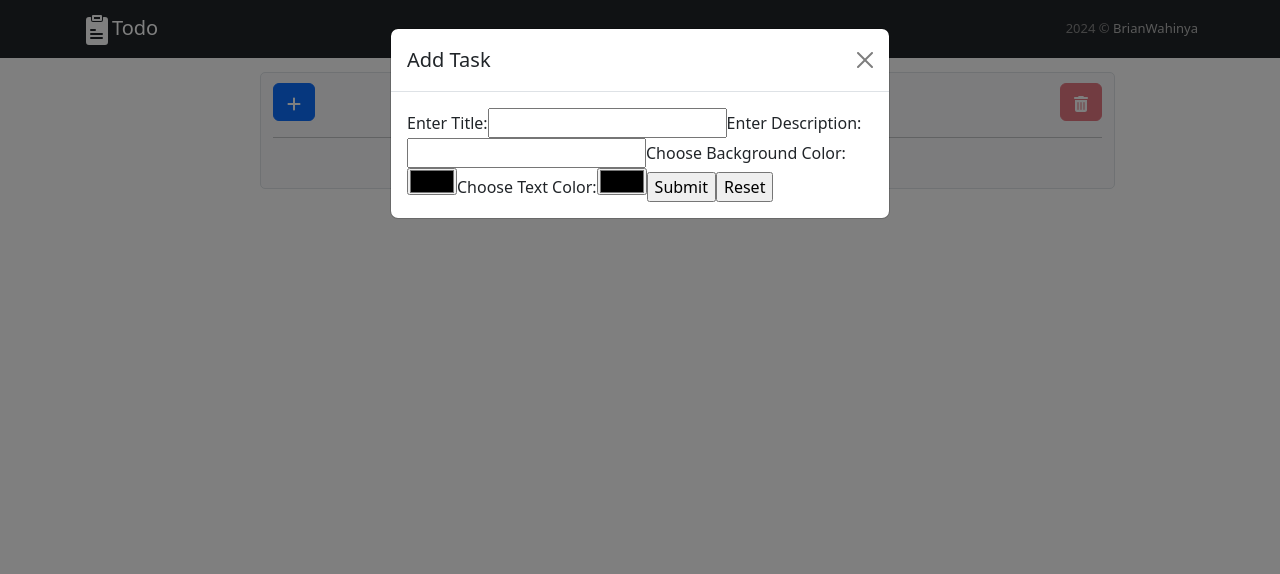
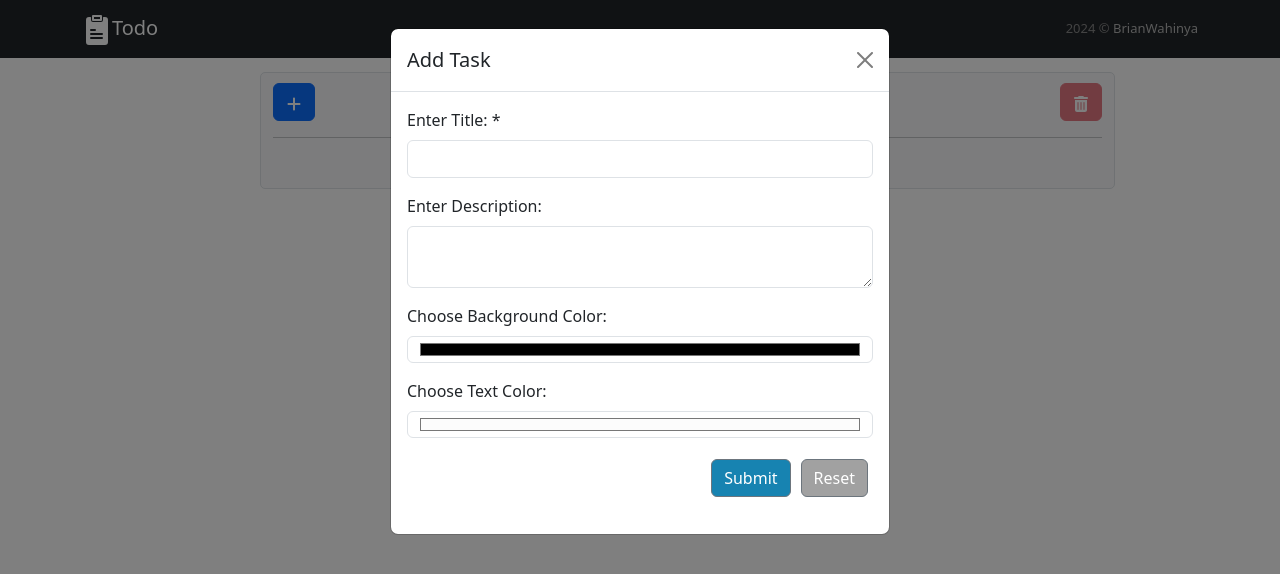
Before and after one commit to BrianWahinya/react-todo, a React (Vite) app: page / in a window 1280 px wide. Both pictures are taken after a click on the button 294 px from the left and 102 px from the top of the page. Shown: the top 574 px of the page. Built offline with nearby package versions, Linux system fonts and the light colour scheme.

Commit message:
Modal form styling configured to reactstrap and enabled TaskCard bg and txt colors

```diff
--- a/src/components/Form/Form.jsx
+++ b/src/components/Form/Form.jsx
@@ -1,5 +1,15 @@
 import { useState } from "react";
 import { shallowObjEqual } from "../../helpers/utils";
+import {
+  Form as ReactForm,
+  FormFeedback,
+  FormGroup,
+  FormText,
+  Input,
+  Label,
+} from "reactstrap";
+import Button from "../Button/Button";
+import "./form.css";
 
 const Form = ({ action, initialState }) => {
   const [data, setData] = useState(
@@ -7,9 +17,10 @@ const Form = ({ action, initialState }) => {
       title: "",
       desc: "",
       bgcolor: "#000000",
-      txtcolor: "#000000",
+      txtcolor: "#FCFCFC",
     }
   );
+  const [error, setError] = useState(false);
 
   const reset = () => {
     setData(initialState);
@@ -17,54 +28,83 @@ const Form = ({ action, initialState }) => {
 
   const submit = (e) => {
     e.preventDefault();
-    if (data.title && !shallowObjEqual(initialState, data)) {
+
+    if (!data.title.length) {
+      setError(true);
+    }
+    if (data.title.length && !shallowObjEqual(initialState, data)) {
+      setError(false);
       action(data, reset);
     }
   };
 
   const changeValue = (id, event) => {
+    setError(false);
     setData((d) => ({ ...d, [id]: event.target.value }));
   };
 
   return (
-    <div>
-      <form>
-        <label htmlFor="task-title">Enter Title:</label>
-        <input
+    <>
+      <ReactForm className="todo-form">
+        <FormGroup>
+          <Label for="task-title">Enter Title: *</Label>
+          <Input
             id="task-title"
             type="text"
             className="input-task"
             value={data.title}
             onChange={(e) => changeValue("title", e)}
+            valid={!error && data.title.length > 0}
+            invalid={error}
           />
-        <label htmlFor="task-desc">Enter Description:</label>
-        <input
+          {error && <FormFeedback invalid>Title is required</FormFeedback>}
+        </FormGroup>
+        <FormGroup>
+          <Label for="task-desc">Enter Description:</Label>
+          <Input
             id="task-desc"
             type="textarea"
             className="input-task"
             value={data.desc}
             onChange={(e) => changeValue("desc", e)}
           />
-        <label htmlFor="task-bgcolor">Choose Background Color:</label>
-        <input
+        </FormGroup>
+        <FormGroup>
+          <Label for="task-bgcolor">Choose Background Color:</Label>
+          <Input
             id="task-bgcolor"
             type="color"
             className="input-task task-color"
             value={data.bgcolor}
             onChange={(e) => changeValue("bgcolor", e)}
           />
-        <label htmlFor="task-txtcolor">Choose Text Color:</label>
-        <input
+        </FormGroup>
+        <FormGroup>
+          <Label for="task-txtcolor">Choose Text Color:</Label>
+          <Input
             id="task-txtcolor"
             type="color"
             className="input-task task-color"
             value={data.txtcolor}
             onChange={(e) => changeValue("txtcolor", e)}
           />
-        <input onClick={submit} type="submit" />
-        <input onClick={reset} type="reset" />
-      </form>
-    </div>
+        </FormGroup>
+        <FormGroup className="form-controls">
+          <Button
+            onClick={submit}
+            type="submit"
+            name="Submit"
+            style={{ backgroundColor: "#0077aae8" }}
+          />
+          <Button
+            onClick={reset}
+            type="reset"
+            name="Reset"
+            style={{ backgroundColor: "#999999eb" }}
+          />
+        </FormGroup>
+      </ReactForm>
+    </>
   );
 };
 
--- /dev/null
+++ b/src/components/Form/form.css
@@ -0,0 +1,7 @@
+.todo-form .form-controls {
+  display: flex;
+  justify-content: end;
+}
+.todo-form .form-controls button {
+  margin: 5px;
+}
--- a/src/components/Task/Task.jsx
+++ b/src/components/Task/Task.jsx
@@ -1,6 +1,7 @@
 import { Card, CardBody, CardHeader, CardText, CardTitle } from "reactstrap";
 import { DeleteTask, EditTask } from "../../features";
 import "./task.css";
+import { insertBgOpacity } from "../../helpers/utils";
 
 const genDateTime = (id) => {
   const splitId = id.split("_");
@@ -16,9 +17,15 @@ const genDateTime = (id) => {
   return `${year}-${month}-${day} ${hours}:${minutes}`;
 };
 
-const Task = ({ id, title, desc, date }) => {
+const Task = ({ id, title, desc, txtcolor, bgcolor, date }) => {
   return (
-    <Card className="my-2 task" color="primary" inverse>
+    <Card
+      className="my-2 task"
+      style={{
+        backgroundColor: insertBgOpacity(bgcolor) || "#0d6efd80",
+        color: txtcolor,
+      }}
+    >
       <CardHeader>{genDateTime(id)}</CardHeader>
       <CardBody>
         <CardTitle tag="h5">{title}</CardTitle>
--- a/src/features/AddTask/AddTask.jsx
+++ b/src/features/AddTask/AddTask.jsx
@@ -6,7 +6,7 @@ const defaultTask = {
   title: "",
   desc: "",
   bgcolor: "#000000",
-  txtcolor: "#000000",
+  txtcolor: "#FCFCFC",
 };
 
 const AddTask = () => {
--- a/src/helpers/utils.js
+++ b/src/helpers/utils.js
@@ -19,6 +19,27 @@ export const genRandomId = () => {
   const randomInt = genRandomInt(1000, 9999);
   const randomStr = genRandomStr(3);
   return `${timestamp}_${randomStr}_${randomInt}`;
+};
+
+const opacityHslRgb = (item) => {
+  const sub_item = item.split(", ").slice(0, -1);
+  return `${sub_item.join(", ")}, 0.5)`
+    .replace("rgba", "rgb")
+    .replace("hsla", "hsl")
+    .replace("rgb", "rgba")
+    .replace("hsl", "hsla");
+};
+
+export const insertBgOpacity = (color) => {
+  const id = color[0].toLowerCase();
+  switch (id) {
+    case "#":
+      return `${color.slice(0, 7)}80`;
+    case "r" || "h":
+      return opacityHslRgb(color);
+    default:
+      return color;
+  }
 };
 
 export const shallowObjEqual = (obj1, obj2) => {
```
Lines whose indentation alone changed are shown as unchanged.
